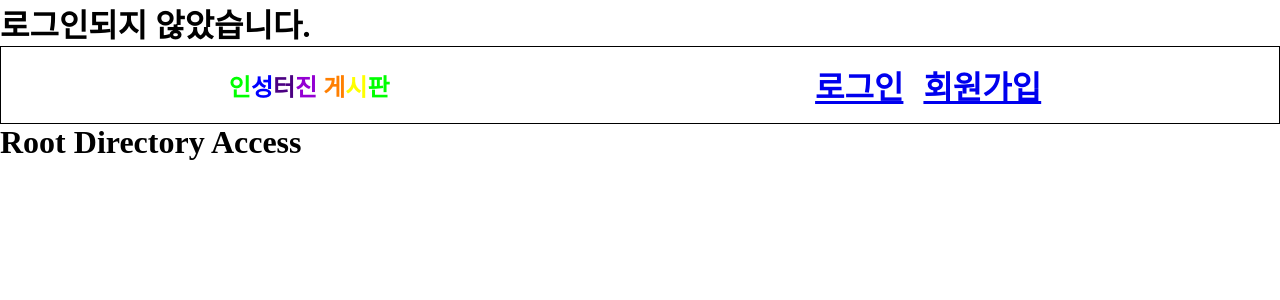
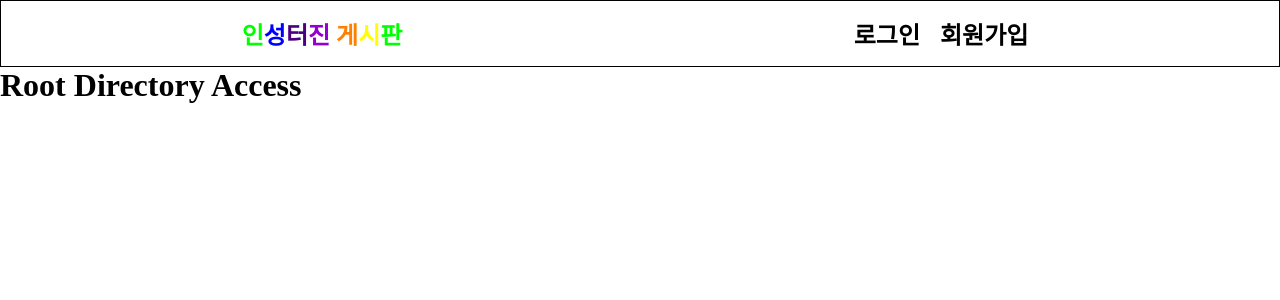
Before and after one commit to ParkMini/InSeongBoard, a PHP site: page / in a window 1280 px wide. Shown: the top 300 px of the page. Run offline with PHP 8.4, Linux system fonts and the light colour scheme.

Commit message:
헤더 로그인, 회원가입, 로그아웃 글자 CSS 적용

```diff
--- a/css/header.css
+++ b/css/header.css
@@ -10,9 +10,20 @@ header li {
     list-style: none;
     padding: 5px 10px;
     float: left;
+    font-size: 24px;
+    font-weight: bold;
 }
 
 header span {
     font-size: 24px;
     font-weight: bold;
 }
+
+header a {
+    text-decoration: none;
+    color: black;
+}
+
+header a:active {
+    color: black;
+}
--- a/index.php
+++ b/index.php
@@ -10,7 +10,7 @@ $path[1] = isset($path[1]) ? $path[1] : null;
 $resource = explode("/", $path[0]);
 echo "<script>console.log('path[0] = " . $path[0] . "');</script>";
 echo "<script>console.log('path[1] = " . $path[1] . "');</script>";
-echo isset($_SESSION["user_idx"]) ? "<h1>로그인 되었습니다 : " . $_SESSION["user_idx"] : "<h1>로그인되지 않았습니다.";
+// echo isset($_SESSION["user_idx"]) ? "<h1>로그인 되었습니다 : " . $_SESSION["user_idx"] : "<h1>로그인되지 않았습니다.";
 
 $page = "";
 include('./components/header.php');
```
